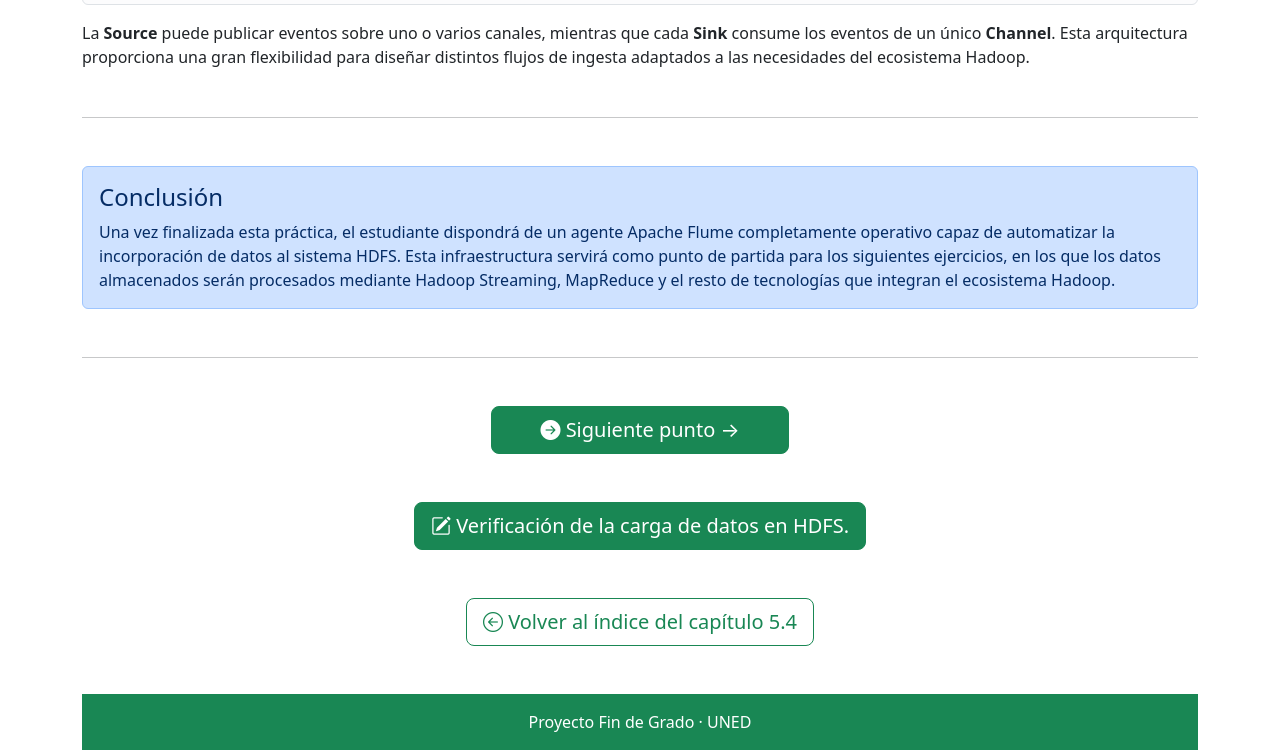
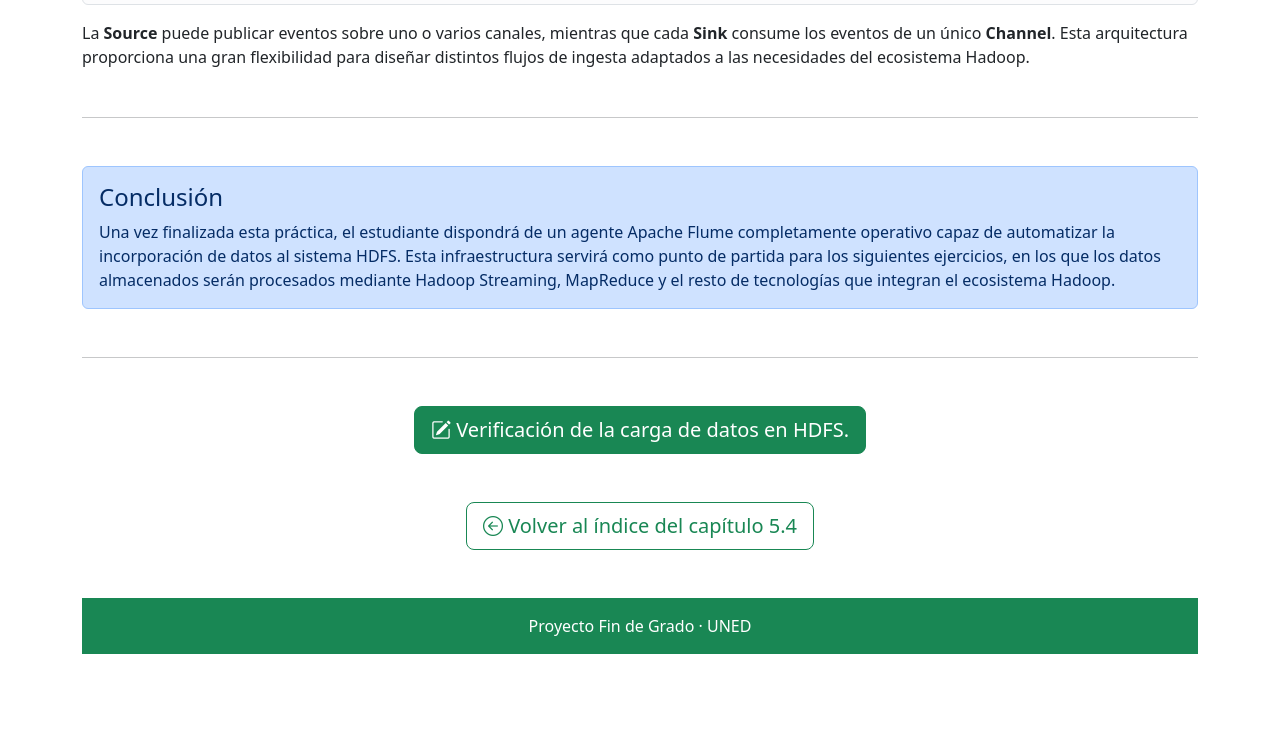
Before and after one commit to itocabello/itocabello.github.io, a plain HTML site: page capitulo5/ejer4.html in a window 1280 px wide. Shown: the part 3021-3771 px from the top of the page. After the commit the page ends 3675 px from the top, so only its background shows below. Drawn offline with nearby package versions, Linux system fonts and the light colour scheme.

Commit message:
Nuevo commit

```diff
--- a/capitulo5/ejer4.html
+++ b/capitulo5/ejer4.html
@@ -472,16 +472,6 @@
         <!-- Navegación entre apartados -->
         <hr class="my-5">
 
-        <div class="text-center mb-5">
-
-            <a href="verificacion.html" class="btn btn-success btn-lg px-5">
-
-                <i class="bi bi-arrow-right-circle-fill"></i>
-                Siguiente punto →
-
-            </a>
-
-        </div>
 
         <div class="text-center mt-5">
 
```
